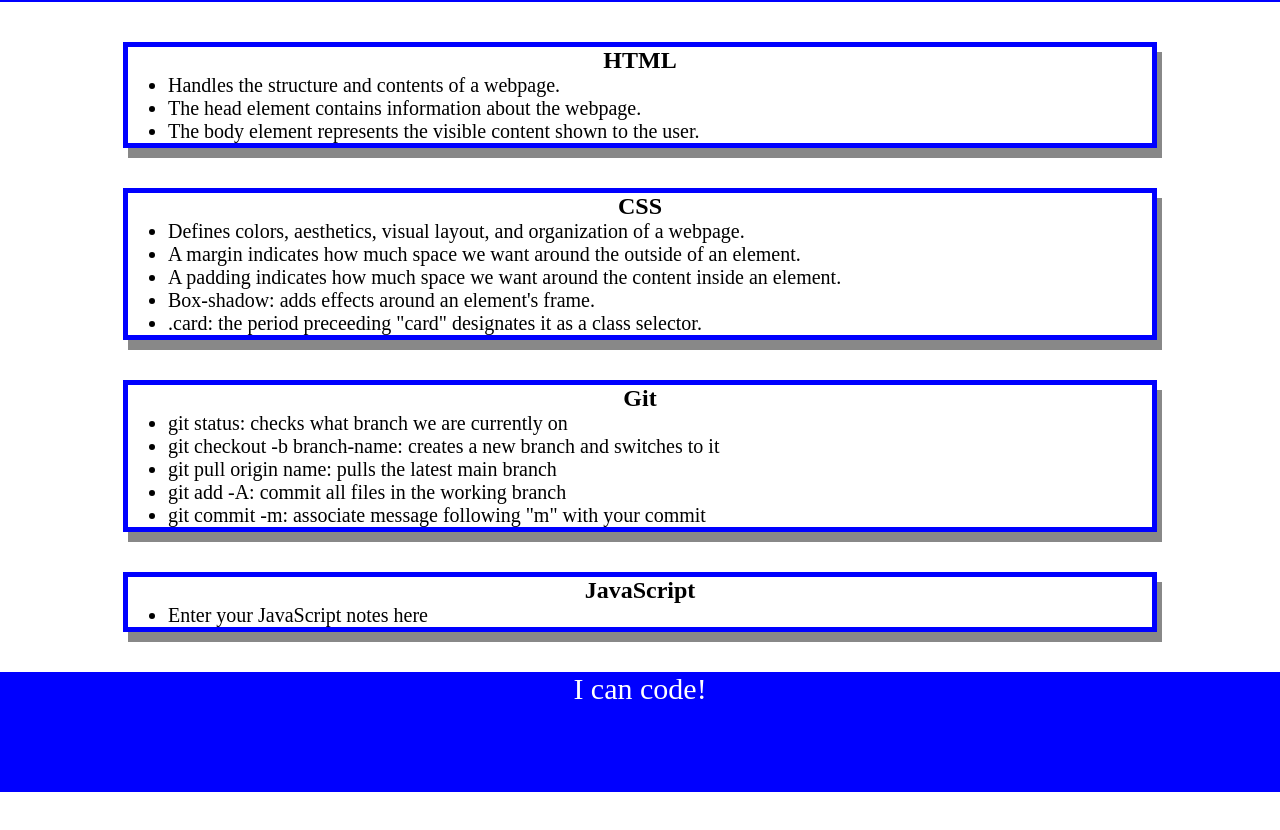
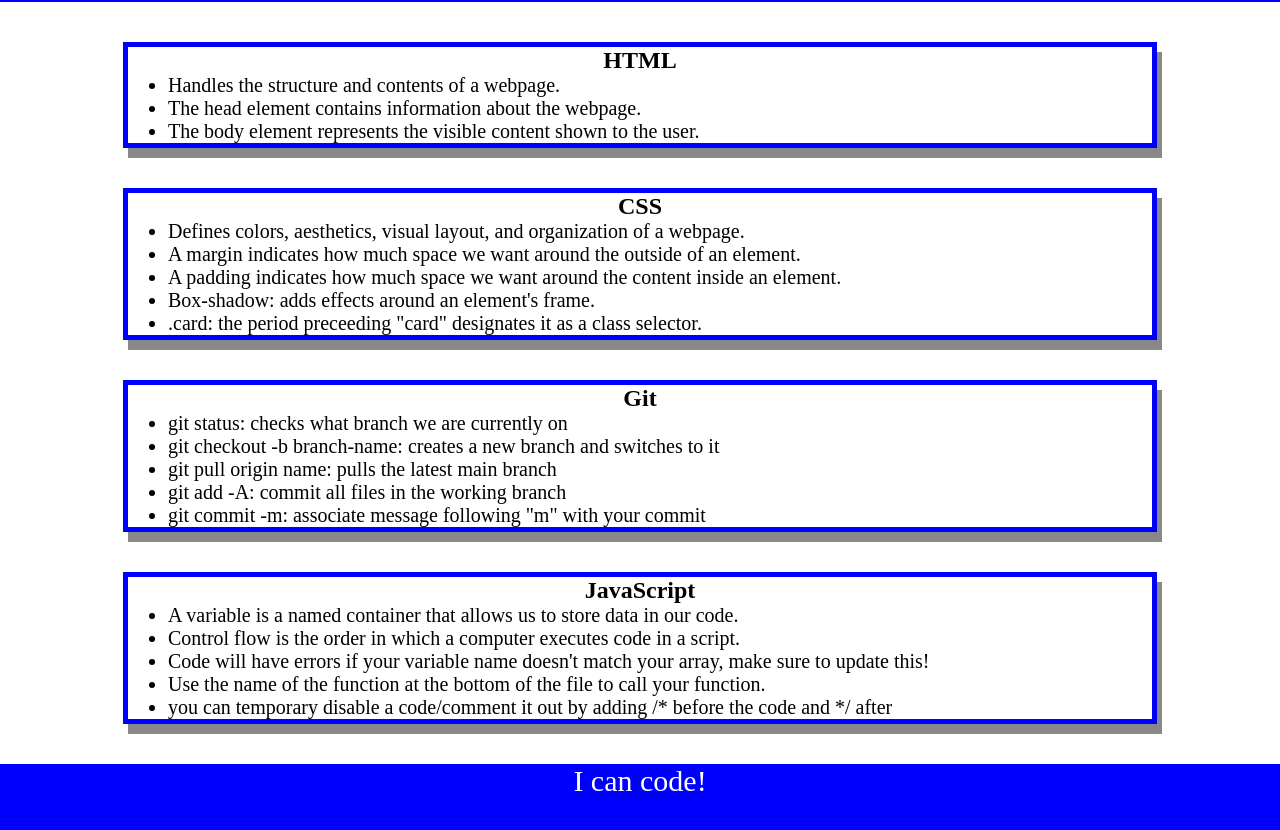
Before and after one commit to Saul473/prework-study-guide, a plain HTML site: page prework-study-guide/index.html in a window 1280 px wide. Shown: the part 118-948 px from the top of the page. Before the commit the page ends 910 px from the top, so only its background shows below. Drawn offline with Linux system fonts and the light colour scheme.

```diff
--- a/prework-study-guide/index.html
+++ b/prework-study-guide/index.html
@@ -49,8 +49,12 @@
       <section class="card" id="javascript-section">
         <h2>JavaScript</h2>
         <ul>
-          <li>Enter your JavaScript notes here</li>
-        </ul>
+          <li>A variable is a named container that allows us to store data in our code.</li>
+          <li>Control flow is the order in which a computer executes code in a script.</li>
+          <li>Code will have errors if your variable name doesn't match your array, make sure to update this!</li>
+        <li>Use the name of the function at the bottom of the file to call your function.</li>
+        <li>you can temporary disable a code/comment it out by adding /* before the code and */ after</li>
+       </ul>
       </section>
     </main>
 
```
